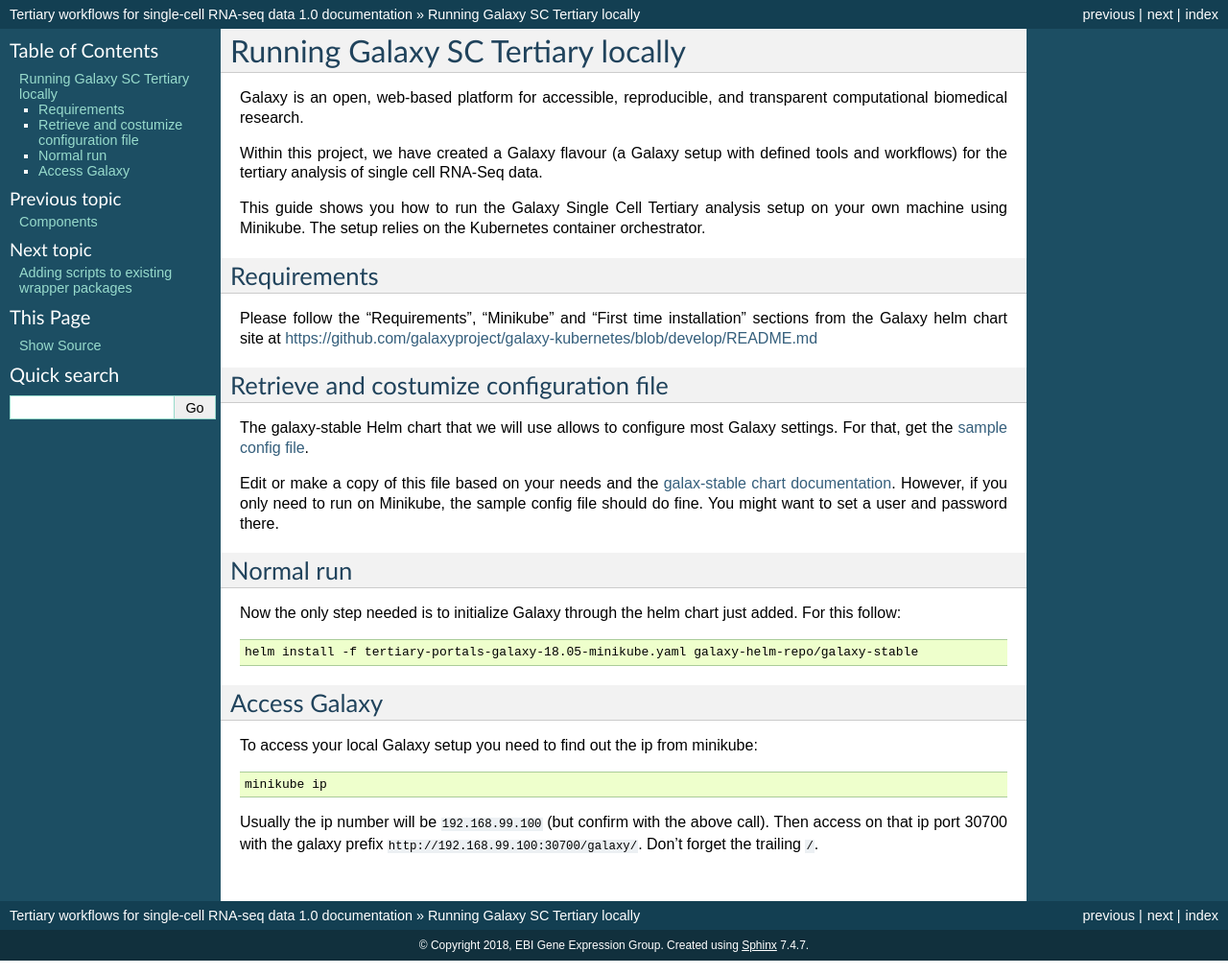
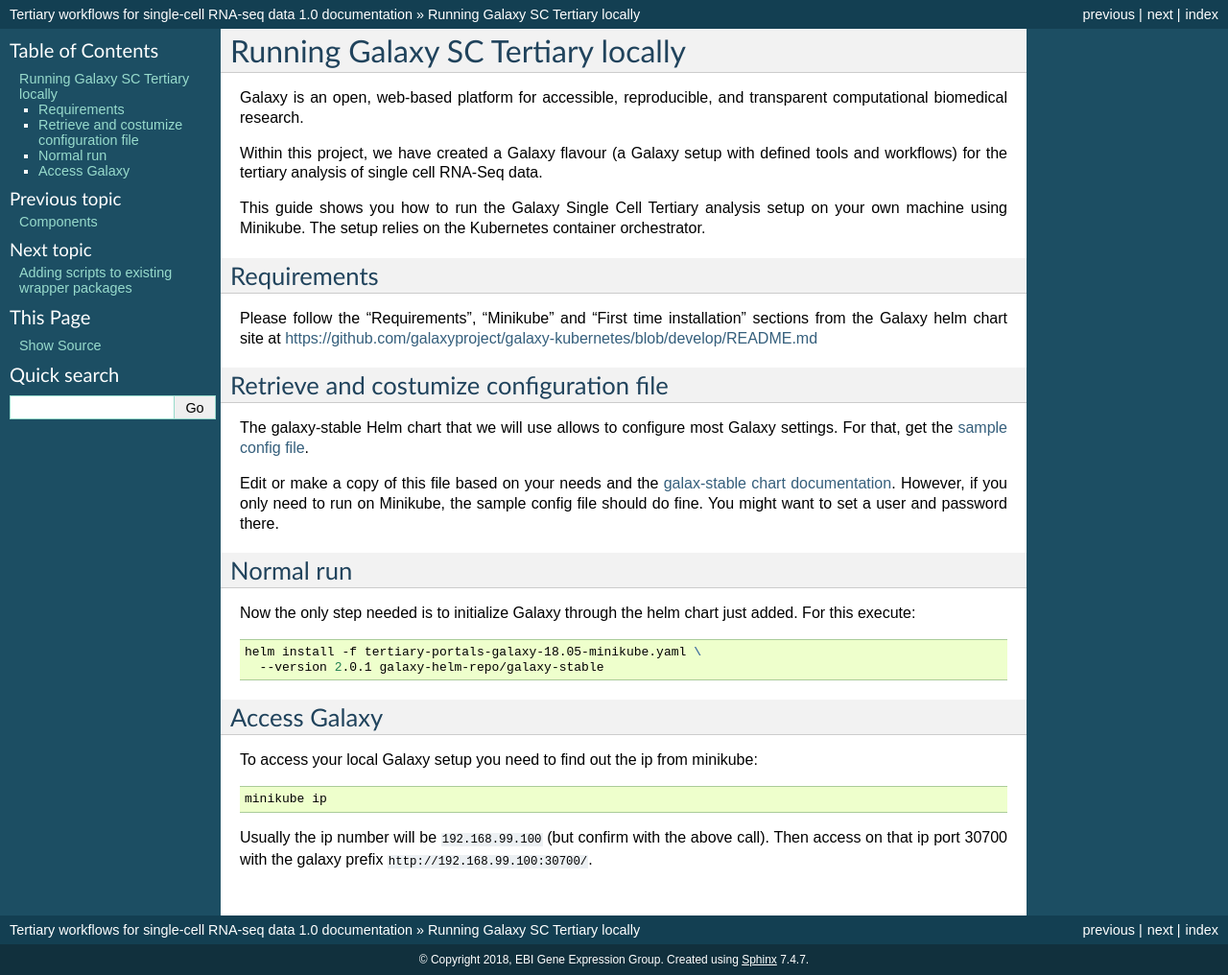
Before and after one commit to ebi-gene-expression-group/tertiary_workflows_docs, a Sphinx documentation site: the page built from docs/running_galaxy_sc_locally.rst, in a window 1280 px wide. Shown: the whole page at 96% size. Built offline with Sphinx 7.4.7, drawn with Linux system fonts in a browser that asks for light colours.

Commit message:
Galaxy no longer uses prefix on minikube. (#2)

```diff
--- a/docs/running_galaxy_sc_locally.rst
+++ b/docs/running_galaxy_sc_locally.rst
@@ -44,11 +44,13 @@
 Normal run
 **********
 
-Now the only step needed is to initialize Galaxy through the helm chart just added. For this follow:
+Now the only step needed is to initialize Galaxy through the helm chart just added.
+For this execute:
 
 .. code-block:: bash
 
-   helm install -f tertiary-portals-galaxy-18.05-minikube.yaml galaxy-helm-repo/galaxy-stable
+   helm install -f tertiary-portals-galaxy-18.05-minikube.yaml \
+     --version 2.0.1 galaxy-helm-repo/galaxy-stable
 
 *************
 Access Galaxy
@@ -61,5 +63,4 @@
    minikube ip
 
 Usually the ip number will be ``192.168.99.100`` (but confirm with the above call).
-Then access on that ip port 30700 with the galaxy prefix ``http://192.168.99.100:30700/galaxy/``.
-Don't forget the trailing ``/``.
+Then access on that ip port 30700 with the galaxy prefix ``http://192.168.99.100:30700/``.
```
